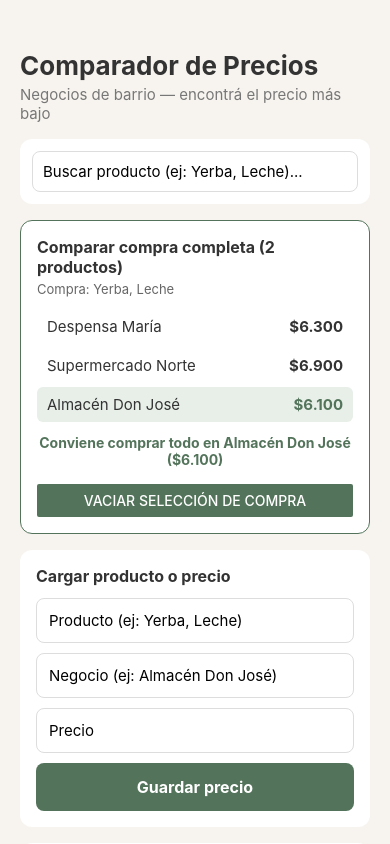
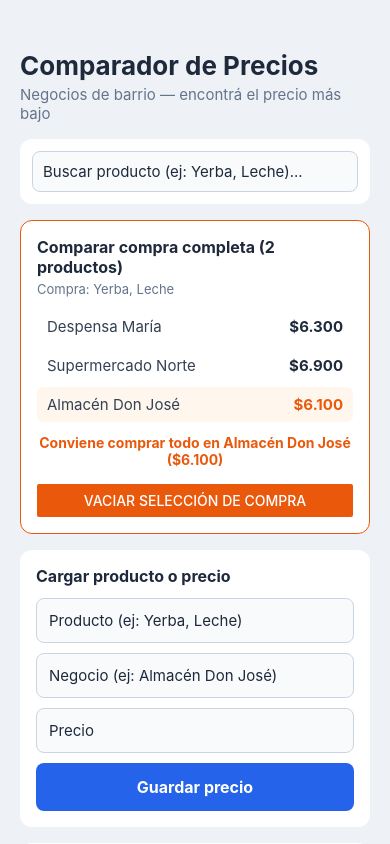
Before and after one commit to Exodo77/TP-app-movil-WalterCorrejidor, a React Native app: screen / in a window 390 px wide. Built offline with nearby package versions, Linux system fonts and the light colour scheme.

Commit message:
Se modifico paleta de colores a azul, gris y naranja

```diff
--- a/src/components/FormularioProducto.js
+++ b/src/components/FormularioProducto.js
@@ -73,19 +73,21 @@ const styles = StyleSheet.create({
   tituloSeccion: {
     fontSize: 16,
     fontWeight: 'bold',
-    color: '#333333',
+    color: '#1E293B',
     marginBottom: 12,
   },
   input: {
     borderWidth: 1,
-    borderColor: '#DDDDDD',
+    borderColor: '#CBD5E1',
+    backgroundColor: '#F8FAFC',
     borderRadius: 8,
     padding: 12,
     marginBottom: 10,
     fontSize: 15,
+    color: '#1E293B',
   },
   boton: {
-    backgroundColor: '#53745B',
+    backgroundColor: '#2563EB',
     padding: 14,
     borderRadius: 8,
     alignItems: 'center',
@@ -96,7 +98,7 @@ const styles = StyleSheet.create({
     fontWeight: 'bold',
   },
   textoEdicion: {
-    color: '#777777',
+    color: '#64748B',
     fontSize: 13,
     textAlign: 'center',
     marginTop: 10,
--- a/src/components/ResumenCompra.js
+++ b/src/components/ResumenCompra.js
@@ -73,7 +73,7 @@ export default function ResumenCompra({
       <View style={styles.contenedorBoton}>
         <Button
           title="Vaciar selección de compra"
-          color="#53745B"
+          color="#EA580C"
           onPress={onLimpiarCompra}
         />
       </View>
@@ -87,18 +87,18 @@ const styles = StyleSheet.create({
     padding: 16,
     borderRadius: 12,
     marginBottom: 16,
-    borderWidth: 1,
-    borderColor: '#53745B',
+    borderWidth: 1.5,
+    borderColor: '#EA580C',
   },
   titulo: {
     fontSize: 16,
     fontWeight: 'bold',
-    color: '#333333',
+    color: '#1E293B',
     marginBottom: 4,
   },
   listaNombres: {
     fontSize: 13,
-    color: '#666666',
+    color: '#64748B',
     marginBottom: 12,
   },
   filaTotal: {
@@ -110,26 +110,26 @@ const styles = StyleSheet.create({
     marginBottom: 4,
   },
   filaTotalGanadora: {
-    backgroundColor: '#E7EFE8',
+    backgroundColor: '#FFF7ED',
   },
   nombreNegocio: {
     fontSize: 15,
-    color: '#333333',
+    color: '#334155',
   },
   montoTotal: {
     fontSize: 15,
     fontWeight: 'bold',
-    color: '#333333',
+    color: '#1E293B',
   },
   montoTotalGanador: {
-    color: '#53745B',
+    color: '#EA580C',
   },
   recomendacion: {
     marginTop: 8,
     marginBottom: 12,
     fontSize: 14,
     fontWeight: 'bold',
-    color: '#53745B',
+    color: '#EA580C',
     textAlign: 'center',
   },
   contenedorBoton: {
--- a/src/components/TarjetaProducto.js
+++ b/src/components/TarjetaProducto.js
@@ -123,21 +123,24 @@ const styles = StyleSheet.create({
   nombreProducto: {
     fontSize: 18,
     fontWeight: 'bold',
-    color: '#333333',
+    color: '#1E293B',
     flex: 1,
     marginRight: 8,
   },
   botonCompra: {
-    backgroundColor: '#E7EFE8',
+    backgroundColor: '#FFF3E0',
     paddingVertical: 6,
     paddingHorizontal: 10,
     borderRadius: 8,
+    borderWidth: 1,
+    borderColor: '#FDBA74',
   },
   botonCompraActivo: {
-    backgroundColor: '#53745B',
+    backgroundColor: '#EA580C',
+    borderColor: '#EA580C',
   },
   textoBotonCompra: {
-    color: '#53745B',
+    color: '#EA580C',
     fontSize: 13,
     fontWeight: '600',
   },
@@ -146,7 +149,7 @@ const styles = StyleSheet.create({
   },
   listaPrecios: {
     borderTopWidth: 1,
-    borderTopColor: '#EEEEEE',
+    borderTopColor: '#E2E8F0',
     paddingTop: 8,
   },
   filaNegocio: {
@@ -159,7 +162,7 @@ const styles = StyleSheet.create({
     marginBottom: 4,
   },
   filaMasBaja: {
-    backgroundColor: '#F2F7F3',
+    backgroundColor: '#EFF6FF',
   },
   infoNegocio: {
     flex: 1,
@@ -169,49 +172,49 @@ const styles = StyleSheet.create({
   },
   nombreNegocio: {
     fontSize: 15,
-    color: '#444444',
+    color: '#475569',
   },
   precioNegocio: {
     fontSize: 15,
     fontWeight: '600',
-    color: '#333333',
+    color: '#1E293B',
   },
   precioMasBajoTexto: {
-    color: '#53745B',
+    color: '#1D4ED8',
     fontWeight: 'bold',
   },
   botonEditar: {
-    backgroundColor: '#E7EFE8',
+    backgroundColor: '#DBEAFE',
     paddingVertical: 5,
     paddingHorizontal: 10,
     borderRadius: 6,
   },
   textoEditar: {
-    color: '#53745B',
+    color: '#1D4ED8',
     fontSize: 12,
     fontWeight: '600',
   },
   destacadoMenorPrecio: {
-    backgroundColor: '#E7EFE8',
+    backgroundColor: '#DBEAFE',
     padding: 12,
     borderRadius: 8,
     marginTop: 10,
   },
   tituloMenorPrecio: {
     fontSize: 13,
-    color: '#53745B',
+    color: '#1D4ED8',
     fontWeight: '600',
   },
   negocioGanador: {
     fontSize: 16,
     fontWeight: 'bold',
-    color: '#333333',
+    color: '#1E293B',
     marginTop: 2,
   },
   montoGanador: {
     fontSize: 18,
     fontWeight: 'bold',
-    color: '#53745B',
+    color: '#1D4ED8',
     marginTop: 2,
   },
   pieTarjeta: {
@@ -219,13 +222,13 @@ const styles = StyleSheet.create({
     alignItems: 'flex-end',
   },
   botonEliminar: {
-    backgroundColor: '#FBE9E7',
+    backgroundColor: '#FEE2E2',
     paddingVertical: 6,
     paddingHorizontal: 12,
     borderRadius: 8,
   },
   textoEliminar: {
-    color: '#B3261E',
+    color: '#B91C1C',
     fontSize: 12,
     fontWeight: '600',
   },
--- a/src/screens/ComparadorScreen.js
+++ b/src/screens/ComparadorScreen.js
@@ -184,7 +184,7 @@ export default function ComparadorScreen() {
 const styles = StyleSheet.create({
   container: {
     flex: 1,
-    backgroundColor: '#F7F4EF',
+    backgroundColor: '#EEF2F6',
   },
   contenido: {
     paddingTop: 50,
@@ -194,11 +194,11 @@ const styles = StyleSheet.create({
   titulo: {
     fontSize: 26,
     fontWeight: 'bold',
-    color: '#333333',
+    color: '#1E293B',
   },
   subtitulo: {
     fontSize: 15,
-    color: '#777777',
+    color: '#64748B',
     marginTop: 4,
     marginBottom: 16,
   },
@@ -210,10 +210,12 @@ const styles = StyleSheet.create({
   },
   inputBusqueda: {
     borderWidth: 1,
-    borderColor: '#DDDDDD',
+    borderColor: '#CBD5E1',
+    backgroundColor: '#F8FAFC',
     borderRadius: 8,
     padding: 10,
     fontSize: 15,
+    color: '#1E293B',
   },
   botonCancelar: {
     alignItems: 'center',
@@ -221,7 +223,7 @@ const styles = StyleSheet.create({
     marginBottom: 10,
   },
   textoCancelar: {
-    color: '#777777',
+    color: '#64748B',
     fontWeight: '600',
   },
 });
```
